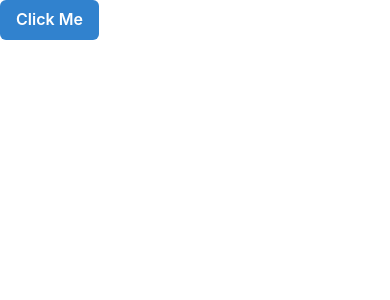
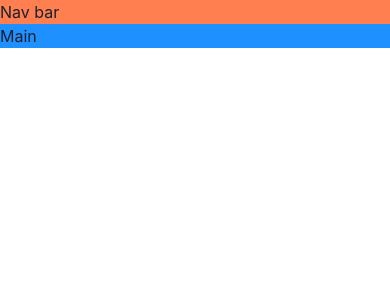
Before and after one commit to dorukwagle/game-hub, a React (Vite) app: page / in a window 390 px wide. Shown: the top 300 px of the page. Built offline with nearby package versions, Linux system fonts and the light colour scheme.

Commit message:
build a responsive layout

```diff
--- a/src/App.tsx
+++ b/src/App.tsx
@@ -1,11 +1,26 @@
-import { Button, ButtonGroup } from "@chakra-ui/react"
+import { Grid, GridItem, Show } from "@chakra-ui/react";
 
 function App() {
-
-
-  return (
-    <Button colorScheme="blue" variant={"solid"}> Click Me</Button>
-  )
+    return (
+        <Grid
+            templateAreas={{
+                base: `"nav" "main"`,
+                lg: `"nav nav" "aside main"`,
+            }}
+        >
+            <GridItem area="nav" bg="coral">
+                Nav bar
+            </GridItem>
+            <Show above="lg">
+              <GridItem area="aside" bg="gold">
+                  Aside
+              </GridItem>
+            </Show>
+            <GridItem area="main" bg="dodgerblue">
+                Main
+            </GridItem>
+        </Grid>
+    );
 }
 
 export default App;
```
